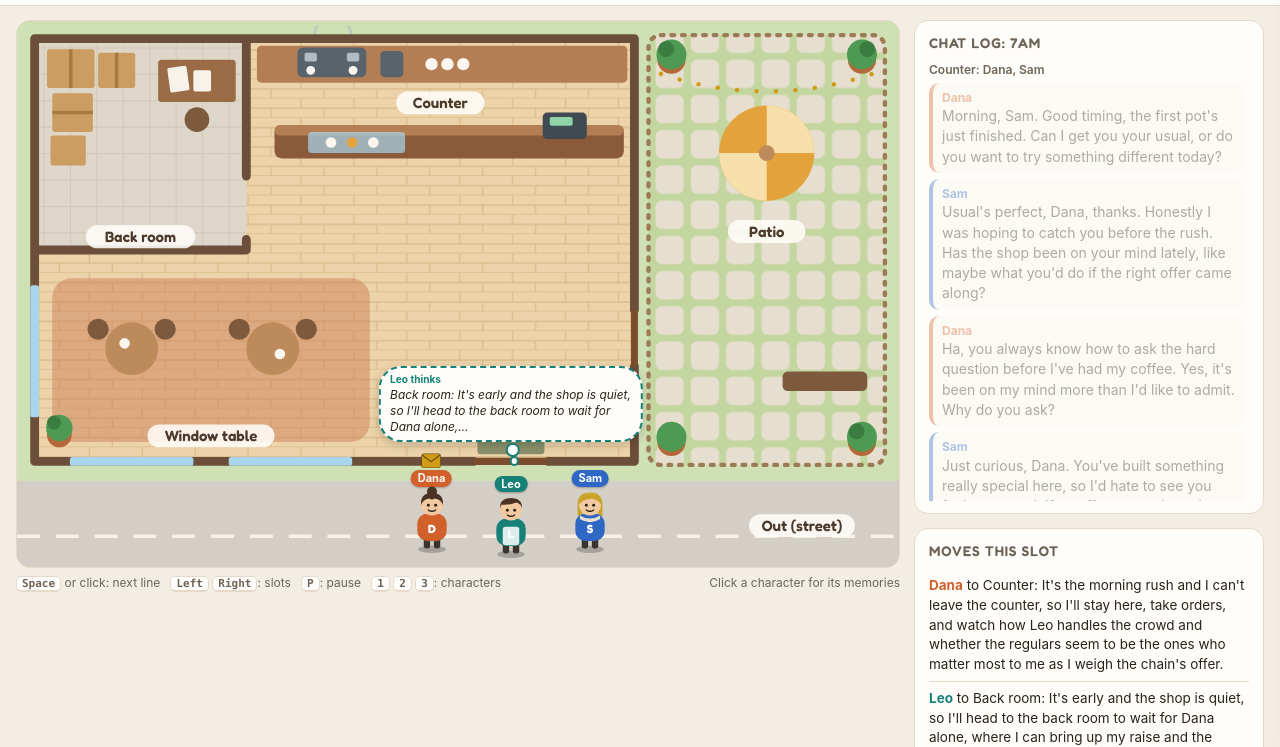
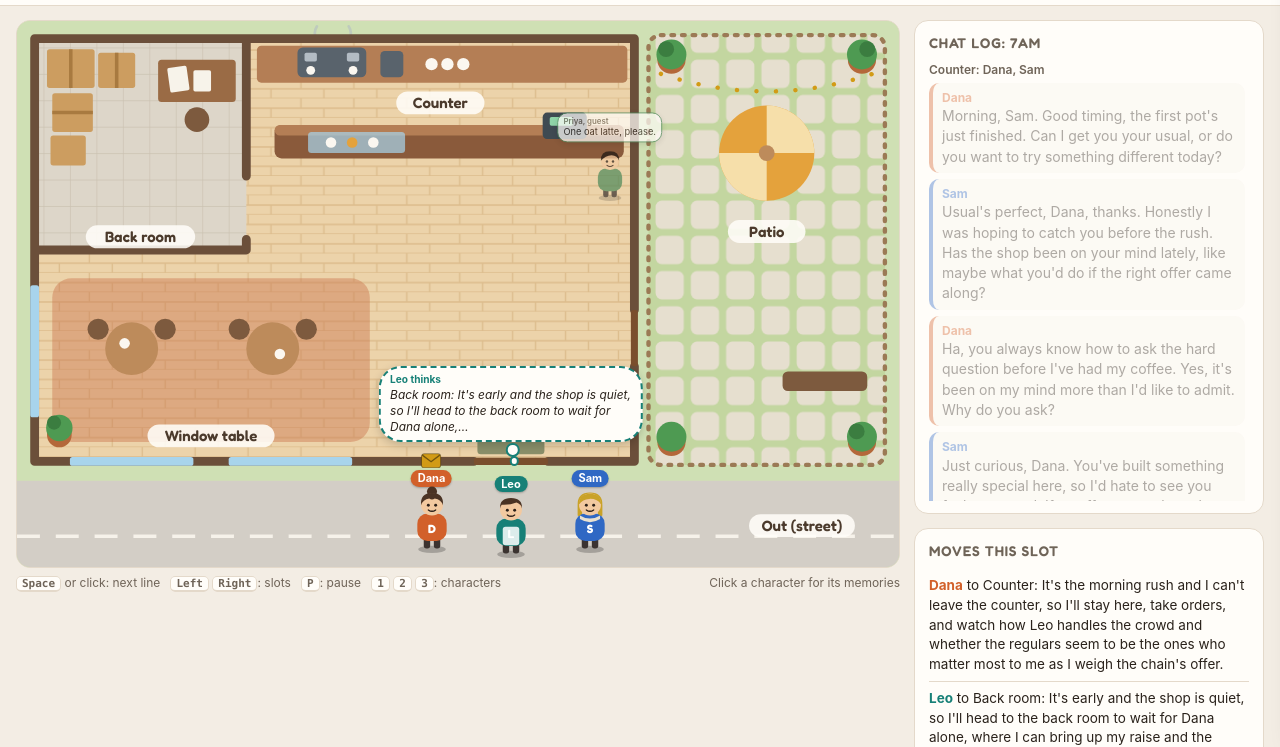
Before and after one commit to emmabrossman-jpg/Coffee-shop-agents, a plain HTML site: page index.html in a window 1280 px wide. Both pictures are taken after a click on the button "Start the day". Shown: the part 53-800 px from the top of the page. Drawn offline with Linux system fonts and the light colour scheme; no server answers.

Commit message:
Game: thought clouds and panels show room, who to approach and secret choice; background guests Priya and Marcus; breaker stage 6 viewer fixes
Co-Authored-By: Claude Opus 5.5 <noreply@anthropic.com>

```diff
--- a/index.html
+++ b/index.html
@@ -98,6 +98,18 @@
   .stage > svg.map { position: absolute; inset: 0; width: 100%; height: 100%; display: block; }
   .tint { position: absolute; inset: 0; background: var(--tint); opacity: 0; pointer-events: none; transition: opacity 1.2s; mix-blend-mode: multiply; }
   .sprites { position: absolute; inset: 0; }
+  /* background guests: purely visual, behind the AI characters, never clickable */
+  .guests { position: absolute; inset: 0; pointer-events: none; }
+  .guest { position: absolute; width: 4.3%; transform: translate(-50%, -100%); opacity: 0; pointer-events: none;
+    font-size: clamp(8px, 1.05cqw, 11.5px); transition: opacity 0.4s, left linear, top linear; }
+  .guest.show { opacity: 0.72; }
+  .guest svg { width: 100%; height: auto; display: block; overflow: visible; }
+  .guest.walking svg { animation: bob 0.32s ease-in-out infinite; }
+  .gbub { position: absolute; left: 50%; bottom: calc(100% + 0.5em); transform: translateX(-50%); width: max-content; max-width: clamp(100px, 24cqw, 220px);
+    background: var(--surface); color: var(--text); border: 1.5px solid var(--me); border-radius: 10px; padding: 0.3em 0.6em; line-height: 1.3; display: none;
+    box-shadow: 0 2px 6px rgba(0,0,0,0.14); }
+  .gbub .who { display: block; font-size: 0.85em; color: var(--muted); font-weight: 600; }
+  .guest.talking .gbub { display: block; }
   .hint { margin-top: 6px; font-size: 12px; color: var(--muted); display: flex; justify-content: space-between; gap: 8px; flex-wrap: wrap; }
   .hint kbd { font: 600 11px ui-monospace, Menlo, monospace; border: 1px solid var(--border); border-bottom-width: 2px; border-radius: 5px; padding: 0 5px; background: var(--surface); }
 
@@ -386,6 +398,7 @@
         <g class="zl"><rect x="830" y="560" width="120" height="26" rx="13"/><text x="890" y="573">Out (street)</text></g>
       </svg>
       <div class="tint" id="tint"></div>
+      <div class="guests" id="guests" aria-hidden="true"></div>
       <div class="sprites" id="sprites"></div>
       <div class="toasts" id="toasts" aria-live="polite"></div>
     </div>
@@ -450,7 +463,7 @@
   var data = null, loadedFile = "", slots = [], N = 0, chars = [];
   var idx = 0, started = false, playing = false, speed = 1, SPEEDS = [1, 2, 4];
   var beats = [], turnPos = -1, typing = false, slotDone = false, typeTimer = null, fullText = "";
-  var gen = 0, flowTimers = [], autoTimers = [];
+  var gen = 0, flowTimers = [], autoTimers = [], guestTimers = [];
   var pos = {}, sprites = {}, walkers = {}, rafId = null, walkDone = null, lastTs = null;
   var shownKnows = {}, panelId = null;
 
@@ -485,33 +498,31 @@
     list.push(t);
   }
   function clearList(list) { while (list.length) clearTimeout(list.pop()); }
-  function clearAll() { clearList(flowTimers); clearList(autoTimers); if (typeTimer) { clearInterval(typeTimer); typeTimer = null; } }
+  function clearAll() { clearList(flowTimers); clearList(autoTimers); clearList(guestTimers); if (typeTimer) { clearInterval(typeTimer); typeTimer = null; } }
   function holdFor(text) { return Math.min(6000, 1000 + String(text || "").length * 28) / speed; }
 
   /* ---------- what each character's AI can do (shown in its panel) ---------- */
   var AI_SHARED = [
     "Keeps a private memory stream; no one else can read it",
     "Recalls its 5 most relevant memories before every choice",
-    "Picks its own room each hour, with a plan for who to talk to and why",
+    "Makes 3 decisions each hour on its own: which room, who to seek out, and whether to share, hint at or keep its secret",
     "Only hears what is said in its own room"
   ];
   var AI_CAN = {
     dana: [
-      "Holds private facts about the offer: $420,000 cash, Leo kept only 6 months, the shop clears $38,000 a year, rent up 15% in March, a $12,000 espresso machine due",
-      "Weighs money, costs, Leo's job and the regulars, then decides sell or stay at 5pm",
-      "Chooses who to tell about the offer, and when"
+      "Private facts: $420,000 cash offer, Leo kept only 6 months, the shop clears $38,000 a year, rent up 15% in March, a $12,000 espresso machine due",
+      "Secret to manage: the chain's offer",
+      "Decides sell or stay at 5pm, in her own words"
     ],
     leo: [
-      "Holds a private card: a cafe across town offered him $2 more an hour, answer due tomorrow",
-      "Decides how hard to push for his raise and whether to mention the other offer",
-      "Pushes for his raise when he gets Dana alone",
-      "Senses when a customer is nearby and stays off money talk (the backend also blocks it)"
+      "Private facts: a cafe across town offered him $2 more an hour, answer due tomorrow",
+      "Secret to manage: that rival job offer",
+      "Backend blocks money talk when a customer shares his room"
     ],
     sam: [
-      "Torn: a $5,000 bonus from the chain if Dana sells, but she genuinely loves the place",
-      "Decides how hard to push and how to keep her cover if someone gets suspicious",
-      "Probes for which way Dana is leaning and nudges her toward selling",
-      "Keeps her employer secret unless asked directly; the backend keeps her out of the back room"
+      "Private facts: a $5,000 bonus from the chain if Dana sells, and she likes the place",
+      "Secret to manage: that she scouts for the chain (backend stops her volunteering it)",
+      "Backend keeps her out of the back room"
     ]
   };
 
@@ -529,6 +540,10 @@
       back = '<path d="M11.5 20 Q11 6 25 6 Q39 6 38.5 20 L38.5 31 Q36 33 33.5 31 L33.5 21 H16.5 L16.5 31 Q14 33 11.5 31Z" fill="#c9a227"/>';
       extra = '<path d="M13 19 Q13 7.5 25 7.5 Q37 7.5 37 19 Q33 12.5 24 13 Q17 13.5 13 19Z" fill="#c9a227"/>' +
         '<path d="M14 31 Q25 38 36 31 L36 35 Q25 42 14 35Z" fill="#e9e1d0"/>';
+    } else if (id === "priya") {
+      extra = '<path d="M13 19 Q12.5 6.5 25 6.5 Q37.5 6.5 37 19 Q35 12 27 11.5 Q19 12 13 19Z" fill="#1f1712"/>';
+    } else if (id === "marcus") {
+      extra = '<path d="M12.5 15 Q13 4.5 25 4.5 Q37 4.5 37.5 15Z" fill="#3a5568"/><rect x="12" y="13" width="26" height="4" rx="2" fill="#2c4352"/><circle cx="25" cy="4.5" r="2.4" fill="#2c4352"/>';
     } else extra = '<path d="M13 18 Q13 7 25 7 Q37 7 37 18 Q31 12 25 12 Q19 12 13 18Z" fill="var(--hair)"/>';
     return '<svg viewBox="0 0 50 72" aria-hidden="true">' +
       '<ellipse cx="25" cy="68" rx="15" ry="4" fill="rgba(0,0,0,.22)"/>' +
@@ -679,6 +694,7 @@
     Object.keys(sprites).forEach(function (id) { sprites[id].pop.classList.remove("show"); sprites[id].root.classList.remove("bump"); sprites[id].bar.classList.remove("show"); });
     $("toasts").innerHTML = "";
     idx = i; turnPos = -1; slotDone = false; typing = false;
+    hideGuests();
     if (i >= N) { playing = false; updateHud(); showEnd(); renderPanel(); return; }
     hideEnd();
     var s = slots[i];
@@ -696,6 +712,7 @@
       else if (p.x !== tgt[0] || p.y !== tgt[1]) list.push({ id: c.id, path: buildPath([p.x, p.y], p.zone || "out", z, tgt) });
       setZone(c.id, z);
     });
+    runGuests(i);
     var g = gen;
     function arrived() {
       if (g !== gen) return;
@@ -731,8 +748,17 @@
     var r = String(d.reason).replace(/\s+/g, " ").trim();
     if (r.length > 90) r = r.slice(0, 89).replace(/\s+\S*$/, "") + "\u2026";
     var z = d.requested_zone || d.final_zone;
-    return z ? zoneName(z) + ": " + r : r;
+    var bits = [];
+    if (z) bits.push(zoneName(z));
+    var known = function (map, k) { return typeof k === "string" && Object.prototype.hasOwnProperty.call(map, k); };
+    if (d.approach === "nobody") bits.push("keeping to myself");
+    else if (typeof d.approach === "string" && chars.some(function (c) { return c.id === d.approach; })) bits.push("find " + nameOf(d.approach));
+    if (known(SECRET_LABEL, d.secret)) bits.push(SECRET_LABEL[d.secret]);
+    return bits.length ? bits.join(" \u00b7 ") + ": " + r : r;
   }
+  var SECRET_LABEL = { share: "share my secret", hint: "drop a hint", keep: "keep my secret" };
+  var SECRET_OF = { dana: "the chain's offer", leo: "his rival job offer", sam: "her work scouting for the chain" };
+  var SECRET_VERB = { share: "share", hint: "hint at", keep: "keep quiet about" };
   function startTurns() {
     if (beats.length) playTurn(0);
     else later(flowTimers, finishSlot, 500);
@@ -813,7 +839,7 @@
   function hideBubbleHints() { Object.keys(sprites).forEach(function (id) { sprites[id].bub.classList.remove("waiting"); }); }
   function setPlaying(on) {
     playing = on;
-    if (on) resume(); else clearList(autoTimers);
+    if (on) resume(); else { clearList(autoTimers); hideGuests(); }
     updateHud();
   }
   function restart() {
@@ -828,6 +854,68 @@
     $("toasts").appendChild(t);
     setTimeout(function () { t.remove(); }, Math.max(2500, 4200 / speed));
   }
+  /* ---------- background guests (visual only; not in events.json, never clickable) ---------- */
+  var GUESTS = [
+    { id: "priya", name: "Priya", color: "#4f8a5b", spot: [672, 205], start: 500 },
+    { id: "marcus", name: "Marcus", color: "#c39a2e", spot: [312, 205], start: 4200, skipFirst: true }
+  ];
+  var GUEST_LINES = ["One oat latte, please.", "Medium drip, to go.", "Could I get a cortado?", "Two croissants and a cold brew.", "A flat white, thanks.", "Just an iced tea, please."];
+  var DOOR = [560, 560], AISLE = [600, 330];
+  function buildGuests() {
+    var layer = $("guests"); layer.innerHTML = "";
+    GUESTS.forEach(function (g) {
+      var n = el("div", "guest"); n.style.setProperty("--me", g.color);
+      n.innerHTML = figureSvg(g.id, "");
+      var b = el("div", "gbub"); b.appendChild(el("span", "who", g.name + ", guest"));
+      g.txt = el("span"); b.appendChild(g.txt); n.appendChild(b);
+      layer.appendChild(n); g.node = n;
+      gPlace(g, DOOR, 0);
+    });
+  }
+  function gPlace(g, p, ms) {
+    var n = g.node; if (!n) return;
+    n.style.transitionDuration = "0.4s, " + ms + "ms, " + ms + "ms";
+    n.style.left = (p[0] / 10) + "%"; n.style.top = (p[1] / 6.2) + "%";
+    g.at = p;
+  }
+  function hideGuests() {
+    clearList(guestTimers);
+    GUESTS.forEach(function (g) { if (g.node) g.node.classList.remove("show", "talking", "walking"); });
+  }
+  function gWalk(g, path, then) {
+    // walk a list of points; distance based so it scales with the speed setting
+    if (!path.length) { g.node.classList.remove("walking"); then(); return; }
+    var p = path[0], d = Math.hypot(p[0] - g.at[0], p[1] - g.at[1]), ms = d / (240 * speed) * 1000;
+    g.node.classList.add("walking"); gPlace(g, p, ms);
+    later(guestTimers, function () { gWalk(g, path.slice(1), then); }, ms);
+  }
+  function runGuests(i) {
+    hideGuests();
+    if (!playing || i >= N - 1) return; // the 5pm finale stays clean
+    GUESTS.forEach(function (g, k) {
+      if (!g.node || (g.skipFirst && i === 0)) return;
+      var line = GUEST_LINES[(i * 2 + k * 3) % GUEST_LINES.length];
+      later(guestTimers, function () {
+        var r = rm();
+        gPlace(g, r ? g.spot : DOOR, 0);
+        later(guestTimers, function () {
+          g.node.classList.add("show");
+          var order = function () {
+            g.txt.textContent = line; g.node.classList.add("talking");
+            later(guestTimers, function () {
+              g.node.classList.remove("talking");
+              later(guestTimers, function () {
+                if (r) { g.node.classList.remove("show"); return; }
+                gWalk(g, [AISLE, DOOR], function () { g.node.classList.remove("show"); });
+              }, 500 / speed);
+            }, 2200 / speed);
+          };
+          if (r) later(guestTimers, order, 400); else gWalk(g, [AISLE, g.spot], order);
+        }, 40);
+      }, g.start / speed);
+    });
+  }
+
   function showBlocked(s) {
     var any = false;
     arr(s.decisions).forEach(function (d) {
@@ -986,7 +1074,10 @@
     dl.appendChild(el("dt", null, "Decision at " + (s.time || "this slot")));
     var dd = el("dd");
     if (d) {
-      dd.appendChild(document.createTextNode("Went to " + zoneName(d.final_zone || zoneOf(obj(s.locations)[c.id])) + ". " + (d.reason || "")));
+      dd.appendChild(document.createTextNode("Went to " + zoneName(d.final_zone || zoneOf(obj(s.locations)[c.id])) + ". " +
+        (d.approach ? (d.approach === "nobody" ? "Approached nobody. " : "Wanted to talk to " + nameOf(d.approach) + ". ") : "") +
+        (Object.prototype.hasOwnProperty.call(SECRET_VERB, d.secret) && SECRET_OF[c.id] ? "Chose to " + SECRET_VERB[d.secret] + " " + SECRET_OF[c.id] + ". " : "") +
+        (d.secret_override ? "(" + d.secret_override + ") " : "") + (d.reason || "")));
       if (d.legal === false) { var f = el("span", "flag"); f.appendChild(el("b", null, "Blocked.")); f.appendChild(document.createTextNode(d.override || "Move rejected")); dd.appendChild(f); }
     } else dd.textContent = "No decision logged";
     dl.appendChild(dd);
@@ -1137,7 +1228,7 @@
       $("partial").hidden = false;
       $("partial").textContent = "Partial run: " + N + " of 8 slots" + (meta.stop_reason ? " (" + meta.stop_reason + ")" : "");
     }
-    buildSprites(); buildTracker();
+    buildSprites(); buildGuests(); buildTracker();
     var cast = $("cast"); cast.innerHTML = "";
     chars.forEach(function (c) {
       var d = withColor(el("div"), c.id);
```
